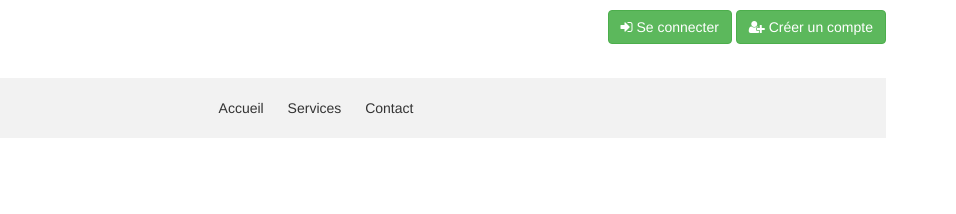
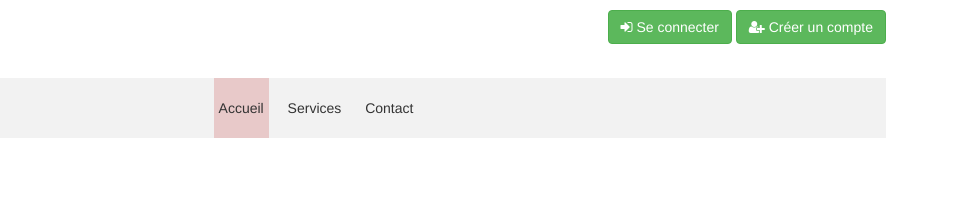
Before and after one commit to jlguenego/example_gul, a website: page app/01_login/index.html in a window 1280 px wide. Shown: the full height of the page, 324-1280 px from the left. Drawn offline with nearby package versions, Linux system fonts and the light colour scheme; some packages are replaced by stand-ins of ours.

Commit message:
active menu color

```diff
--- a/app/01_login/index.html
+++ b/app/01_login/index.html
@@ -25,7 +25,7 @@
 						<jlg-utilities-item ng-show="user" ng-click="goto('/signout')"><i class="fa fa-sign-out"></i> Déconnexion</jlg-utilities-item>
 					</jlg-utilities>
 					<jlg-menu>
-						<jlg-menu-item ng-click="goto('/')" >Accueil</jlg-menu-item>
+						<jlg-menu-item href="/" ng-click="goto('/')" >Accueil</jlg-menu-item>
 						<jlg-menu-item-group>
 							<jlg-menu-item ng-click="goto('/services')">Services</jlg-menu-item>
 							<jlg-menu>
@@ -33,7 +33,7 @@
 									<jlg-menu-item ng-click="goto('/services/angular')">Angular</jlg-menu-item>
 							</jlg-menu>
 						</jlg-menu-item-group>
-						<jlg-menu-item ng-click="goto('/contact')">Contact</jlg-menu-item>
+						<jlg-menu-item href="/contact" ng-click="goto('/contact')">Contact</jlg-menu-item>
 					</jlg-menu>
 				</jlg-layout-header>
 				<jlg-layout-body><ng-view></ng-view></jlg-layout-body>
--- a/app/01_login/jlg-layout/jlg-layout.css
+++ b/app/01_login/jlg-layout/jlg-layout.css
@@ -50,3 +50,7 @@ jlg-layout-header > jlg-menu > jlg-menu-item:hover, jlg-layout-header > jlg-menu
 jlg-menu-item.active {
     background-color: hsla(0, 40%, 85%, 1);
 }
+
+jlg-menu-item.active:hover {
+    background-color: hsla(0, 40%, 85%, 1);
+}
--- a/app/01_login/jlg-layout/jlg-layout.js
+++ b/app/01_login/jlg-layout/jlg-layout.js
@@ -33,6 +33,17 @@
 			link: function(scope, element, attrs) {
 				console.log('link jlgMenu', arguments);
 				// look at the url and deduct which item is active
+				scope.$on('$routeChangeStart', function(event, next, current) {
+					console.log('$routeChangeStart', arguments);
+
+					var toUrl = next.originalPath;
+					console.log('$routeChangeStart', toUrl);
+					if (toUrl === attrs.href) {
+						element.addClass('active');
+					} else {
+						element.removeClass('active');
+					}
+				});
 			}
 
 		};
```
